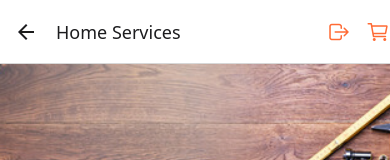
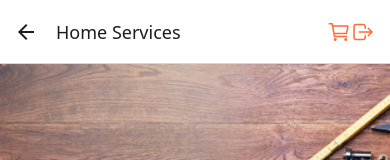
Before and after one commit to nieyangfei/home_handyman_portfolio, a React Native app: screen /Home in a window 390 px wide. Shown: the top 160 px of the page. Built offline with nearby package versions, Linux system fonts and the light colour scheme; what expo-sqlite would draw is missing.

Commit message:
Fix Error

```diff
--- a/screens/HomeScreen.js
+++ b/screens/HomeScreen.js
@@ -36,20 +36,21 @@ export default function HomeScreen({ navigation }) {
   useLayoutEffect(() => {
     nav.setOptions({
       headerRight: () => (
-        <View style={{ flexDirection: 'row', alignItems: 'center' }}>
+        <View style={{ flexDirection: 'row', alignItems: 'center', justifyContent: 'flex-end', width: 100 }}>
+          {/* Cart Icon */}
+          <TouchableOpacity onPress={() => navigation.navigate('ShoppingCart')}>
+            <Ionicons name="cart-outline" size={24} color="#FF6B35" />
+          </TouchableOpacity>
+
           {/* Logout Icon */}
           <TouchableOpacity onPress={handleLogout} style={{ marginRight: 15 }}>
             <Ionicons name="log-out-outline" size={24} color="#FF6B35" />
-          </TouchableOpacity>
-
-          {/* Cart Icon */}
-          <TouchableOpacity onPress={() => navigation.navigate('ShoppingCart')}>
-            <Ionicons name="cart-outline" size={24} color="#FF6B35" />
           </TouchableOpacity>
         </View>
       ),
     });
   }, [nav]);
+
 
   return (
     <ScrollView style={styles.container}>
--- a/screens/ShoppingCartScreen.js
+++ b/screens/ShoppingCartScreen.js
@@ -1,5 +1,5 @@
 import { useState, useEffect } from 'react';
-import { View, Text, StyleSheet, ScrollView, TextInput, Alert, Dimensions, TouchableOpacitys } from 'react-native';
+import { View, Text, StyleSheet, ScrollView, TextInput, Alert, Dimensions, TouchableOpacity } from 'react-native';
 import Database from '../database/Database';
 import PageHeader from '../components/PageHeader';
 import ServiceCard from '../components/ServiceCard';
```
